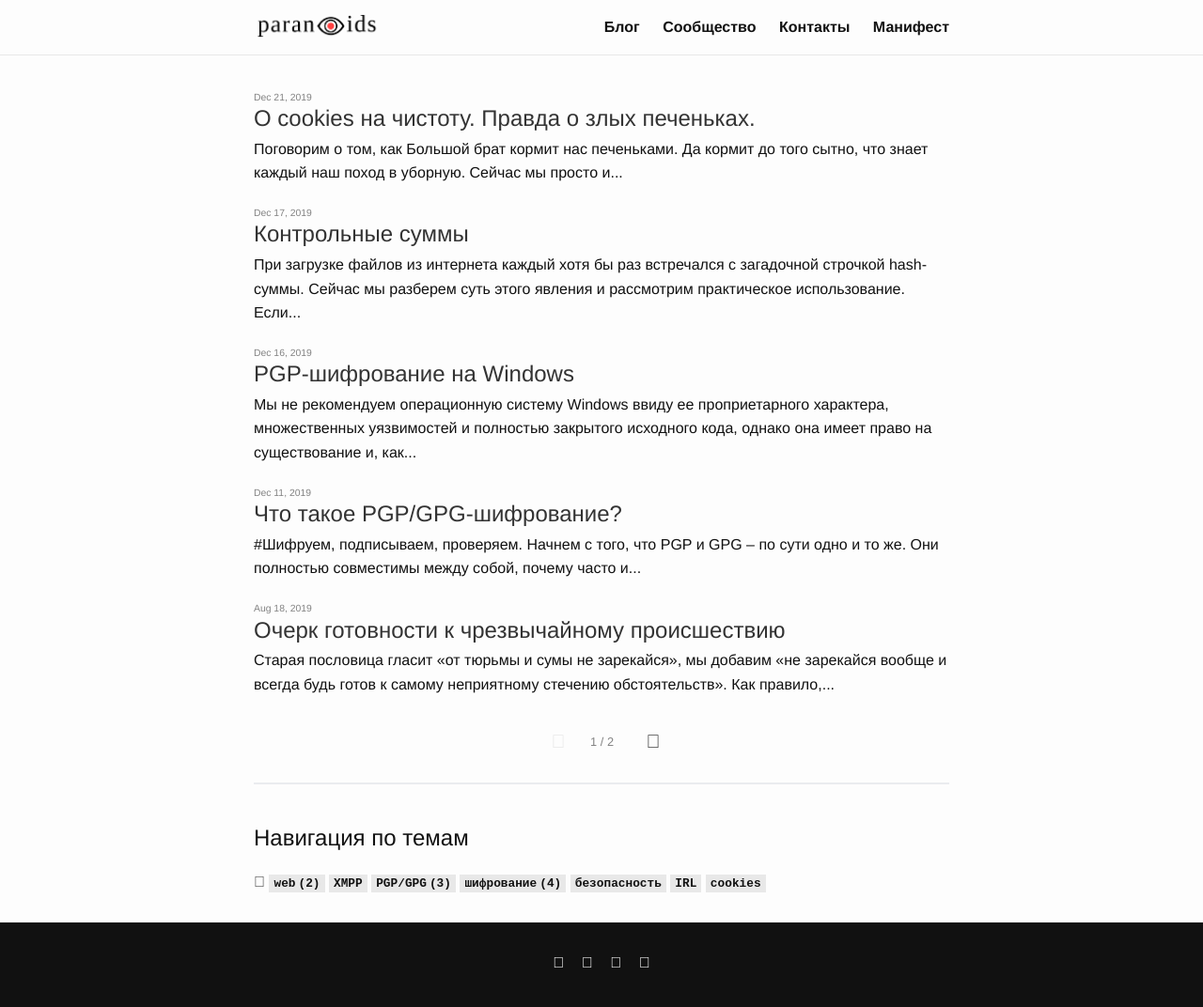
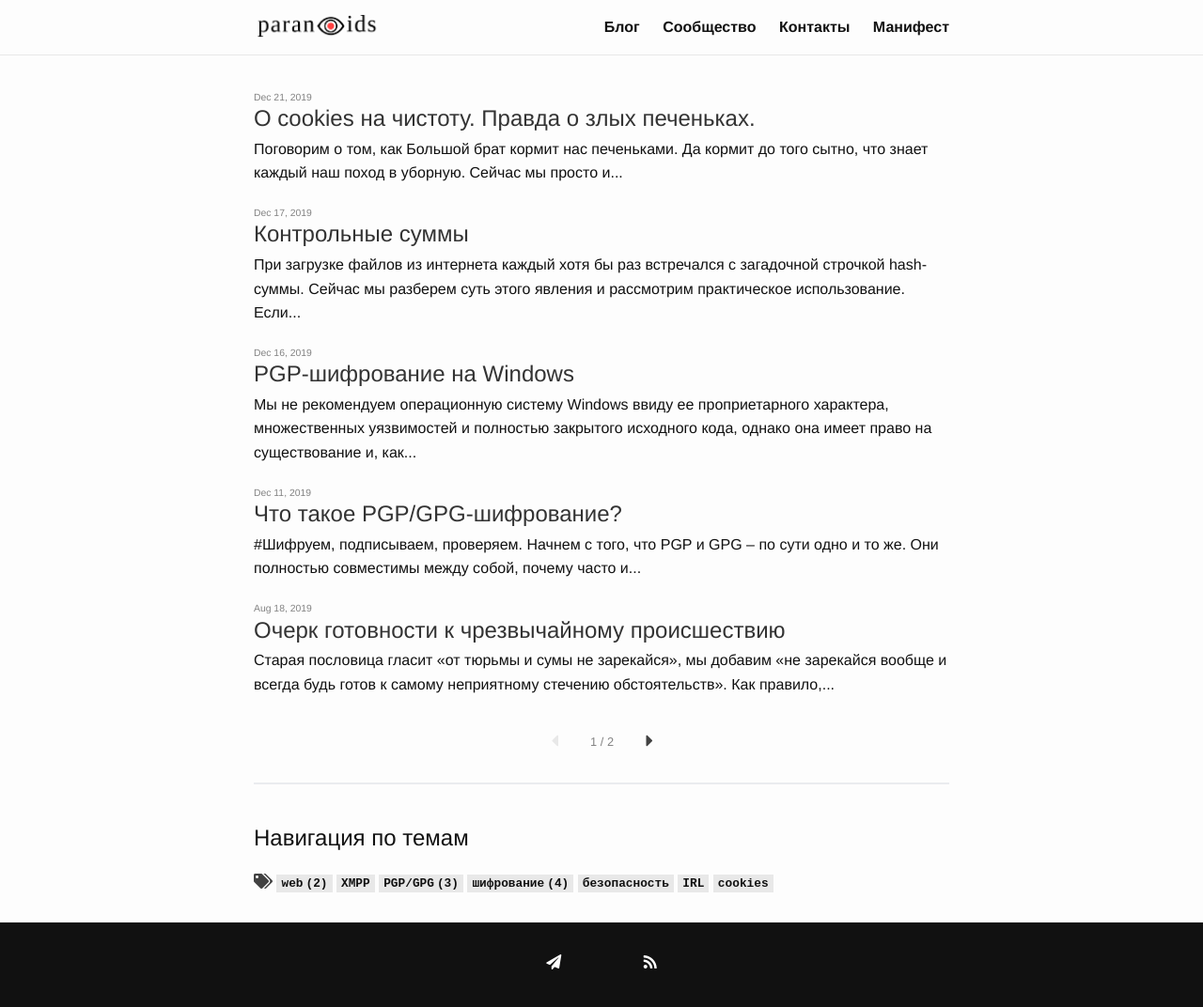
Before and after one commit to 2b7E1n6D0e5R7/2b7E1n6D0e5R7.github.io, a Jekyll site: the page built from index.html, in a window 1280 px wide. Shown: the whole page at 94% size. Built offline with Jekyll 4.4.1, drawn with Linux system fonts in a browser that asks for light colours; the list of posts is cut into pages by our own code.

Commit message:
Update head.html

```diff
--- a/_includes/head.html
+++ b/_includes/head.html
@@ -15,7 +15,7 @@
       {% break %}
     {% endif %}
   {% endfor %}
-  <link rel="stylesheet" href="{{ "/assets/fontawesome/css/fontawesome.min.css" | relative_url }}">
+  <link rel="stylesheet" href="{{ "/assets/fontawesome/css/all.css" | relative_url }}">
   <link rel="stylesheet" href="{{ "/assets/main.css" | relative_url }}">
   <link rel="canonical" href="{{ page.url | replace:'index.html','' | absolute_url }}">
   <link rel="alternate" type="application/rss+xml" title="{{ site.title | escape }}" href="{{ "/feed.xml" | relative_url }}">
```
